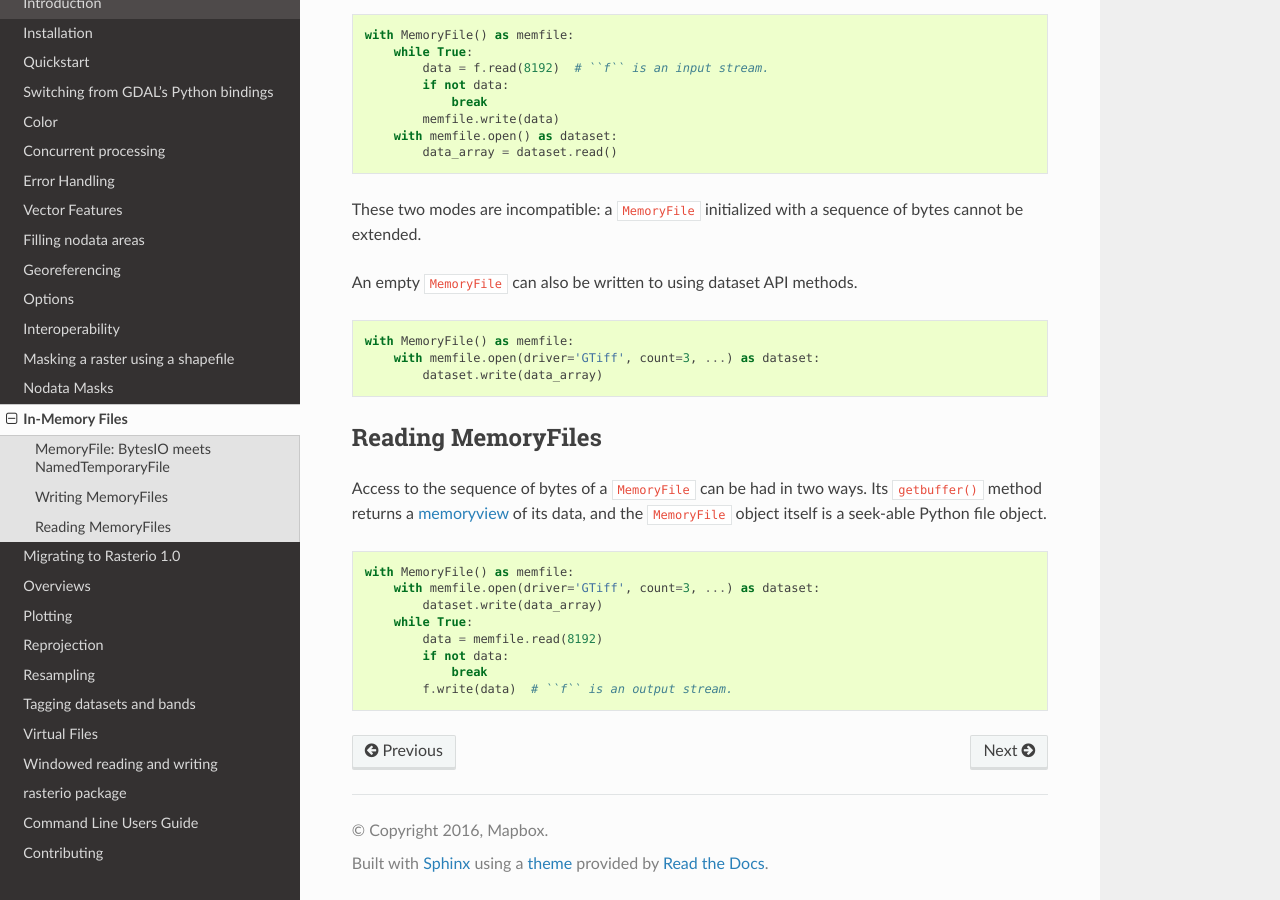
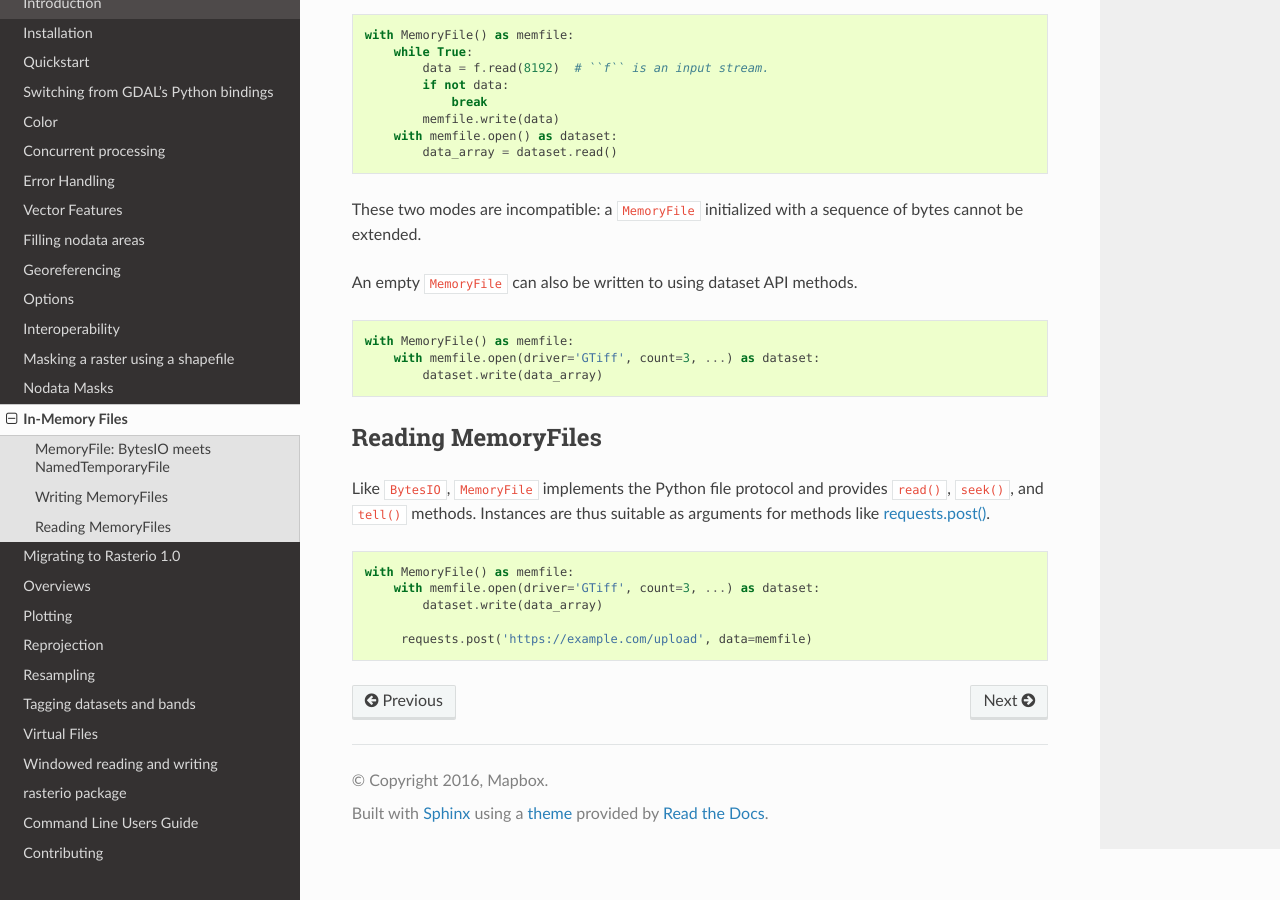
Before and after one commit to rasterio/rasterio, a Sphinx documentation site: the page built from docs/topics/memory-files.rst, in a window 1280 px wide and 900 px high, scrolled down 1073 px. Built offline with Sphinx 7.4.7 and the Read the Docs theme 2.0.0, drawn with Linux system fonts in a browser that asks for light colours; pages that are not in the unit, such as notebooks, are missing from menus.

Commit message:
Update section on reading from MemoryFile

```diff
--- a/docs/topics/memory-files.rst
+++ b/docs/topics/memory-files.rst
@@ -77,18 +77,14 @@ An empty ``MemoryFile`` can also be written to using dataset API methods.
 Reading MemoryFiles
 -------------------
 
-Access to the sequence of bytes of a ``MemoryFile`` can be had in two ways.
-Its ``getbuffer()`` method returns a `memoryview
-<https://docs.python.org/3/library/stdtypes.html#memoryview>`__ of its data,
-and the ``MemoryFile`` object itself is a seek-able Python file object.
+Like ``BytesIO``, ``MemoryFile`` implements the Python file protocol and
+provides ``read()``, ``seek()``, and ``tell()`` methods. Instances are thus suitable
+as arguments for methods like `requests.post() <http://docs.python-requests.org/en/master/api/#requests.post>`__.
 
 .. code-block:: python
 
    with MemoryFile() as memfile:
        with memfile.open(driver='GTiff', count=3, ...) as dataset:
            dataset.write(data_array)
-       while True:
-           data = memfile.read(8192)
-           if not data:
-               break
-           f.write(data)  # ``f`` is an output stream.
+
+        requests.post('https://example.com/upload', data=memfile)
```
